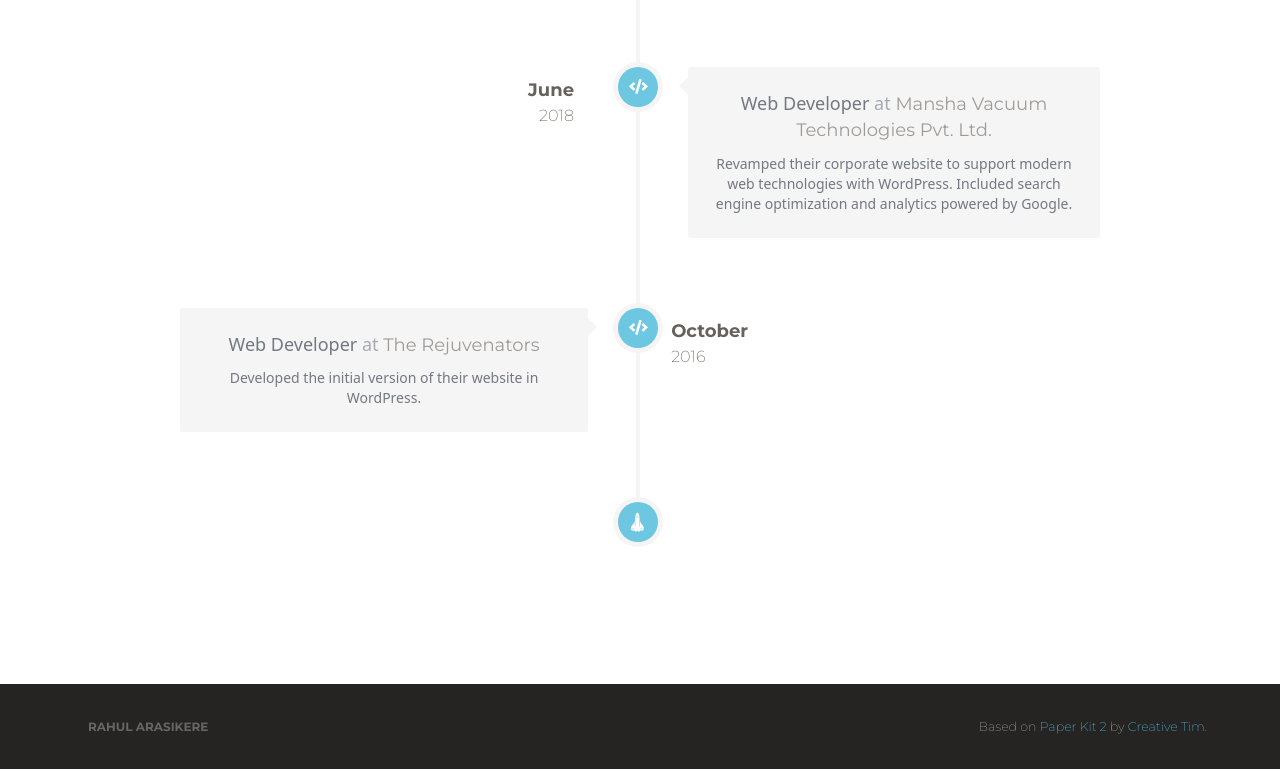
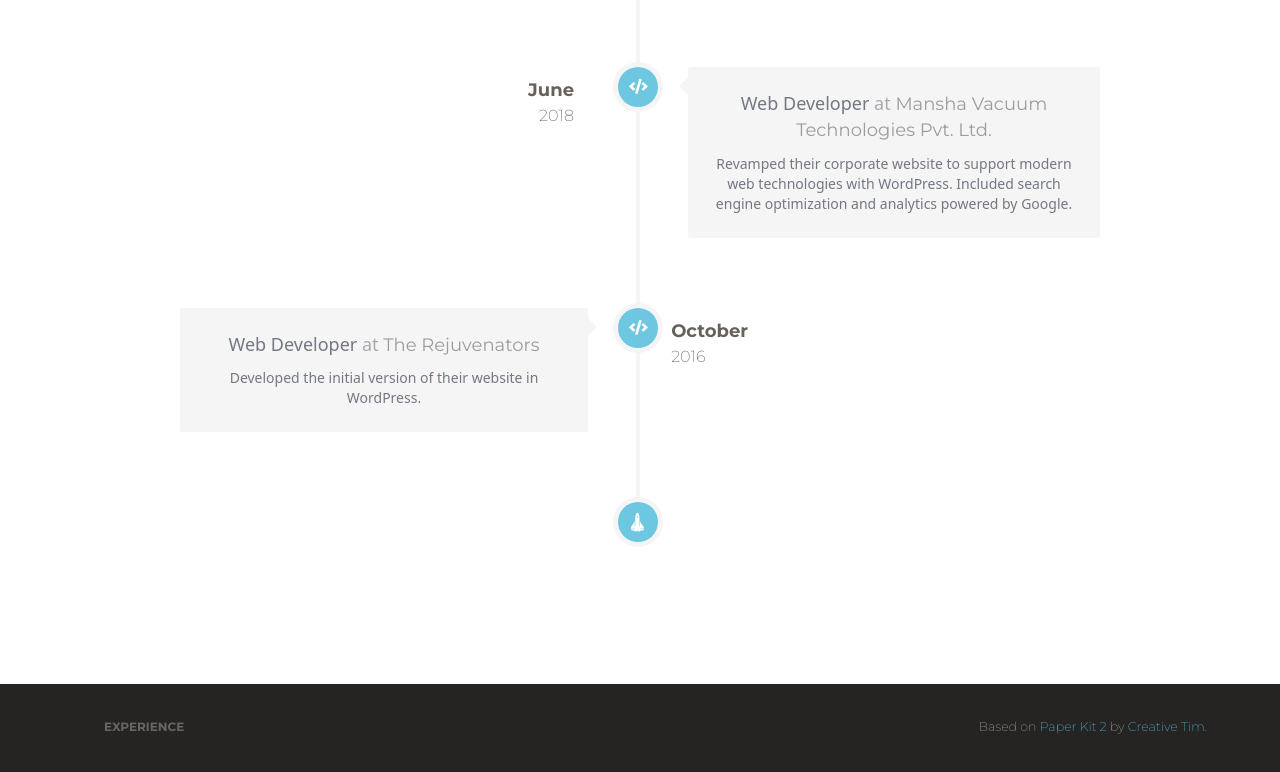
Before and after one commit to rahul-arasikere/portfolio-source, a website: page index.html in a window 1280 px wide. Shown: the part 1603-2375 px from the top of the page. Drawn offline with Linux system fonts and the light colour scheme.

Commit message:
smallish fixes

```diff
--- a/index.html
+++ b/index.html
@@ -22,7 +22,7 @@
       content="width=device-width, initial-scale=1.0, maximum-scale=1.0, user-scalable=0"
       name="viewport"
     />
-    <link rel="shortcut icon" href="./favicon.ico" type="image/x-icon" />
+    <link rel="shortcut icon" type="image/x-icon" href="favicon.ico?" />
     <meta http-equiv="X-UA-Compatible" content="IE=edge,chrome=1" />
 
     <!--     Fonts and icons     -->
@@ -76,6 +76,9 @@
           id="navigation"
         >
           <ul class="navbar-nav">
+            <li class="nav-item">
+              <a href="#Experience" class="nav-link">Experience</a>
+            </li>
             <li class="nav-item">
               <a
                 class="nav-link"
@@ -349,8 +352,8 @@
         <div class="row">
           <nav class="footer-nav">
             <ul>
-              <li>
-                <a href="https://rahul-arasikere.github.io/">Rahul Arasikere</a>
+              <li class="nav-item">
+                <a href="#Experience" class="nav-link">Experience</a>
               </li>
             </ul>
           </nav>
```
